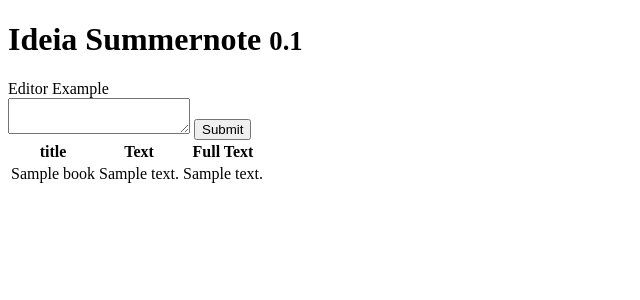
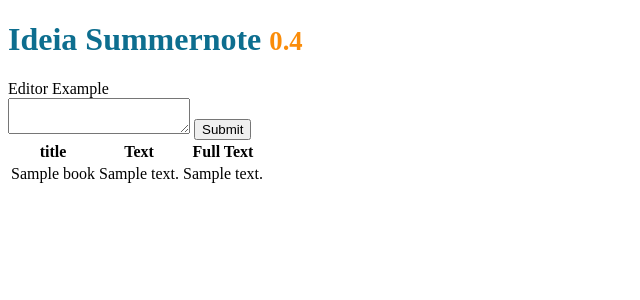
Before and after one commit to ideiaseo/django_ideia_summernote, a Django app: template demo/templates/demo/index.html in a window 1280 px wide. Shown: the top 300 px of the page, without its empty margins (0-640 px from the left). Run offline with Django 3.2, Linux system fonts and the light colour scheme; the template is opened without the code that fills it: most values are stand-ins (such as "Sample title", 1, 10 or a date in 2020); form fields are guessed from the names that the template uses.

Commit message:
adding login error

```diff
--- a/demo/demo_form.py
+++ b/demo/demo_form.py
@@ -1,9 +1,6 @@
 from django.forms import forms
 from demo.models import Book
-
 from ideia_summernote.fields import SummernoteFormField
-
-__author__ = 'phillip'
 
 
 
--- a/demo/templates/demo/index.html
+++ b/demo/templates/demo/index.html
@@ -6,12 +6,20 @@
     <title>Demo application</title>
     </head>
     {{ form.media.css}}
+<style>
+    .ideia-title{
+        color: #0D6E8F;
+    }
+    .ideia-title small{
+        color: #FA8C09;
+    }
+    </style>
 <body>
 
 
 <div class="row">
     <div class="col-md-8 col-md-offset-2">
-        <h1>Ideia Summernote <small>0.1</small></h1>
+        <h1 class="ideia-title">Ideia Summernote <small>0.4</small></h1>
         <div class="panel panel-default">
           <div class="panel-heading">Editor Example</div>
 
--- a/ideia_summernote/static/js/summernote-init.js
+++ b/ideia_summernote/static/js/summernote-init.js
@@ -40,7 +40,7 @@ function sendFile(files, editor) {
 
                 },
                 error: function(data){
-                    if(data.status ==400){
+                    if(data.status ==400 || data.status ==403){
                         alert(data.responseJSON.message);
                     }
                 }
--- a/ideia_summernote/views.py
+++ b/ideia_summernote/views.py
@@ -29,8 +29,7 @@ class Upload(View):
         is_user_authenticated = request.user.is_authenticated()
         if SUMMERNOTE_SETTINGS['restrict_to_user']:
             if not is_user_authenticated:
-                return JsonResponse(data={'urls': urls})
-
+                return JsonResponse(data={'message': _('Only authenticated users can submit images!')}, status=403)
 
 
         if request.FILES:
```
